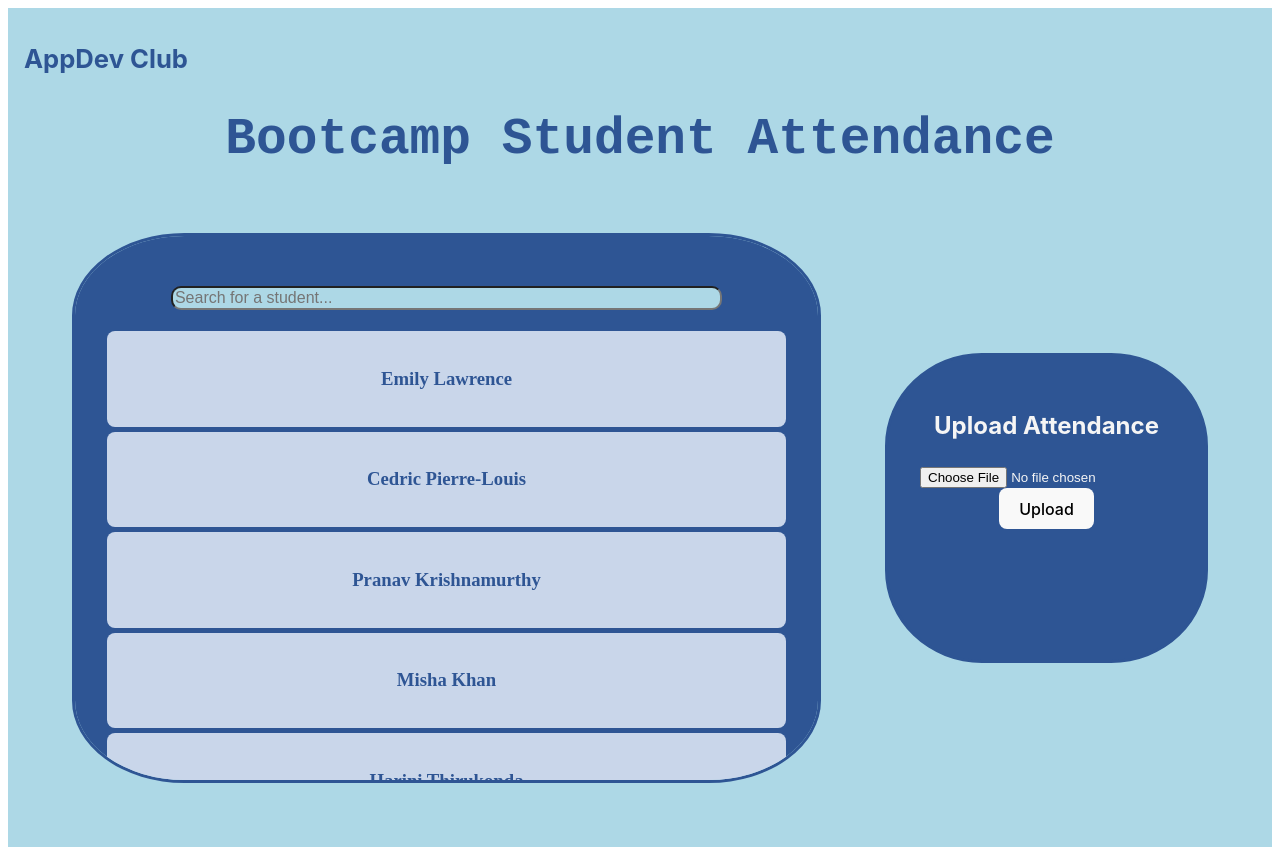
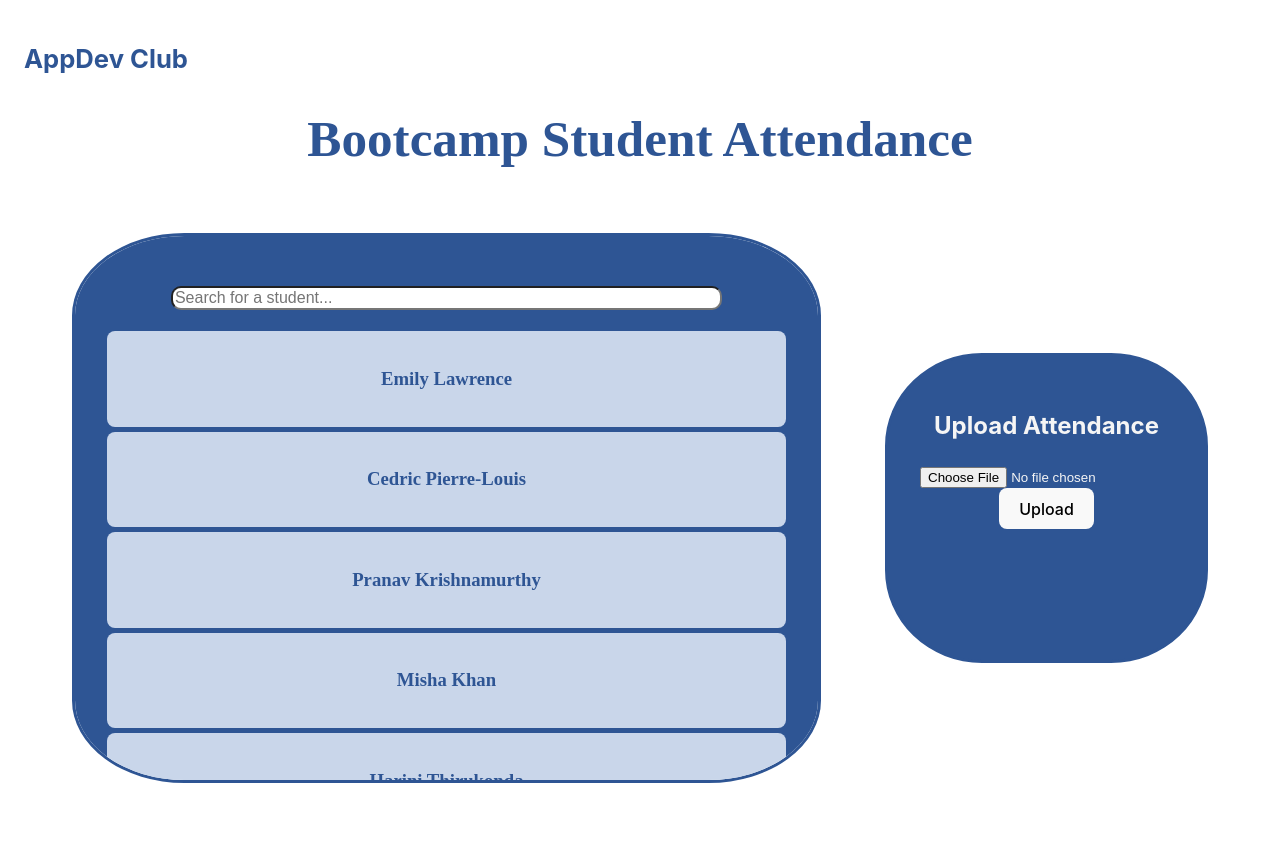
Before and after one commit to pk-2004/bootcamp_project, a React (Vite) app: page / in a window 1280 px wide. Built offline with nearby package versions, Linux system fonts and the light colour scheme.

Commit message:
Small frontend changes

```diff
--- a/src/App.css
+++ b/src/App.css
@@ -4,11 +4,11 @@
   padding: 0;
   text-align: center;
   color: rgba(46, 85, 148, 1);
-  background-color: lightblue;
+
 }
 
 #title {
-  font-family: 'Courier New', Courier, monospace;
+  font-family: 'Times New Roman', Times, serif;
   margin-top: 0;
   padding-top: 0;
 }
@@ -31,7 +31,6 @@
   height: 30rem;
   padding: 2rem;
   margin: 2rem;
-
   border-style: solid;
   background-color: rgba(46, 85, 148, 1);
   border-color: rgba(46, 85, 148, 1);
@@ -59,7 +58,7 @@
   width: 80%;
   font-size: 1rem;
   border-radius: 10px;
-  background-color: lightblue;
+  background-color: white;
   transition: background-color 0.3s;
   color: black;
 }
```
Also changed, not shown: src/StudentPage.tsx (+9 -10 lines).
